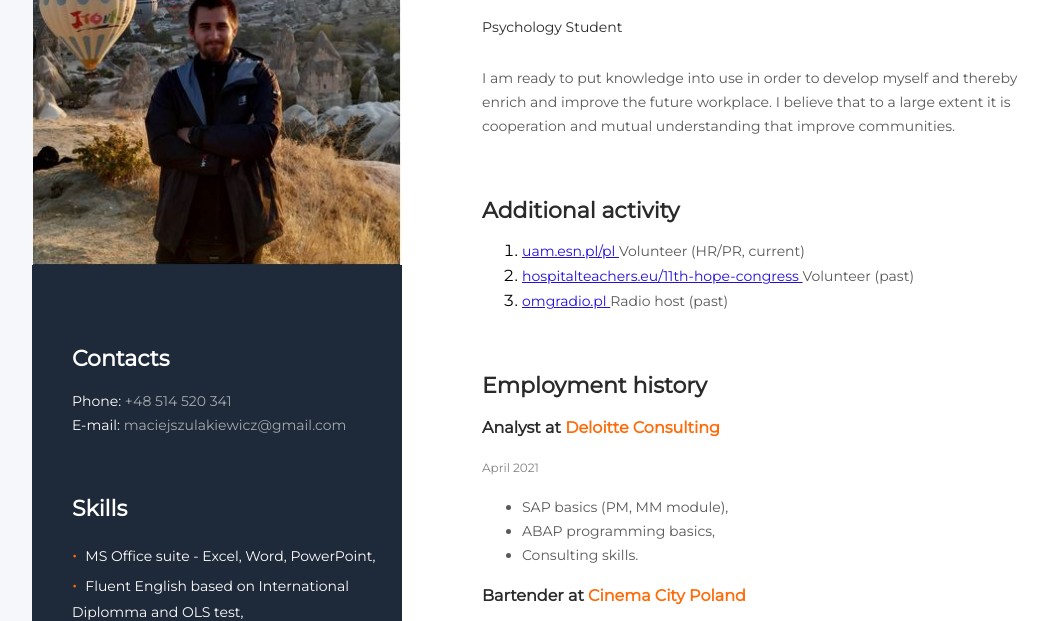
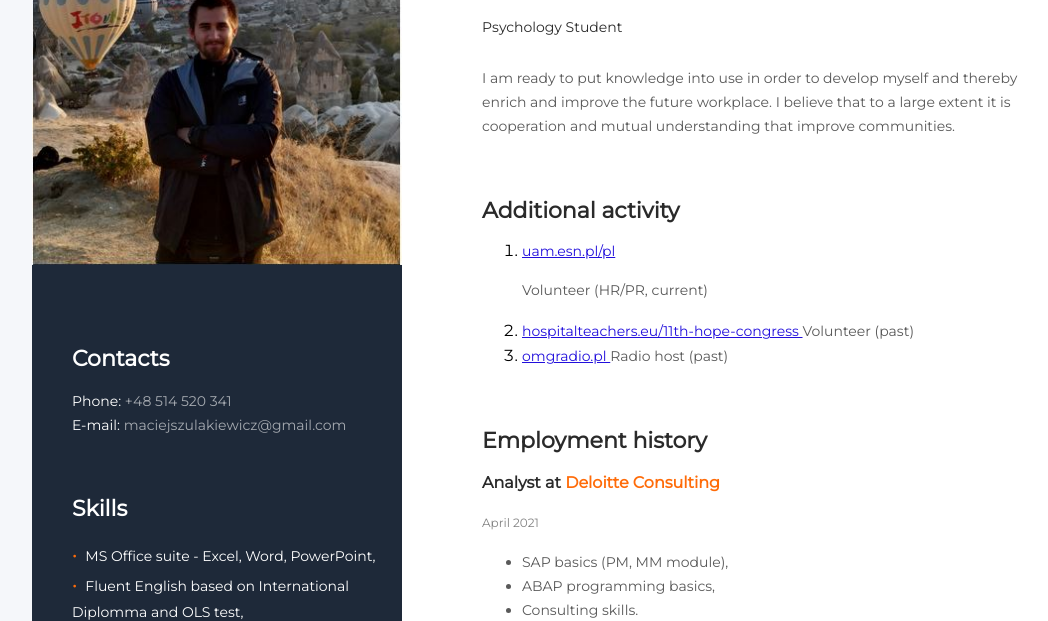
Before and after one commit to niezgorszynick/Resume, a plain HTML site: page index.html in a window 1280 px wide. Shown: the part 179-800 px from the top of the page, without its empty margins (16-1064 px from the left). Drawn offline with nearby package versions, Linux system fonts and the light colour scheme.

Commit message:
Update index.html

```diff
--- a/index.html
+++ b/index.html
@@ -89,7 +89,7 @@
               <a href="https://www.uam.esn.pl/pl" class="projects-link">
                 uam.esn.pl/pl
               </a>
-				 <span class="experience-item">Volunteer (HR/PR, current)</span>
+		    <p><span class="experience-item">Volunteer (HR/PR, current)</span></p>
 
             </li>
             <li>
```
